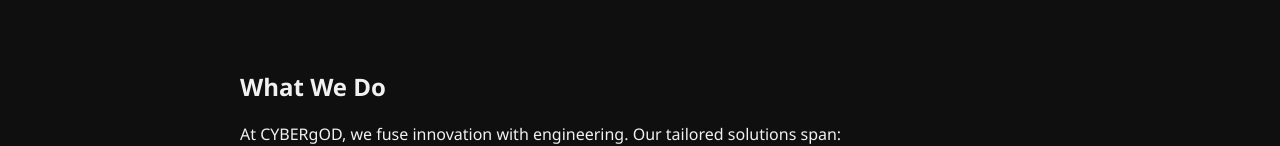
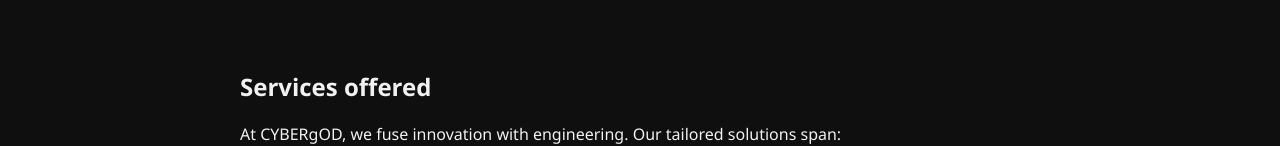
Before and after one commit to flashback265/cyberelectroniks, a plain HTML site: page index.html in a window 1280 px wide. Shown: the part 810-956 px from the top of the page. Drawn offline with Linux system fonts and the light colour scheme.

Commit message:
Update index.html

```diff
--- a/index.html
+++ b/index.html
@@ -19,7 +19,7 @@
   </div>
 
   <section class="about">
-    <h2>What We Do</h2>
+    <h2>Services offered</h2>
     <p>
       At CYBERgOD, we fuse innovation with engineering. Our tailored solutions span:
     </p>
```
